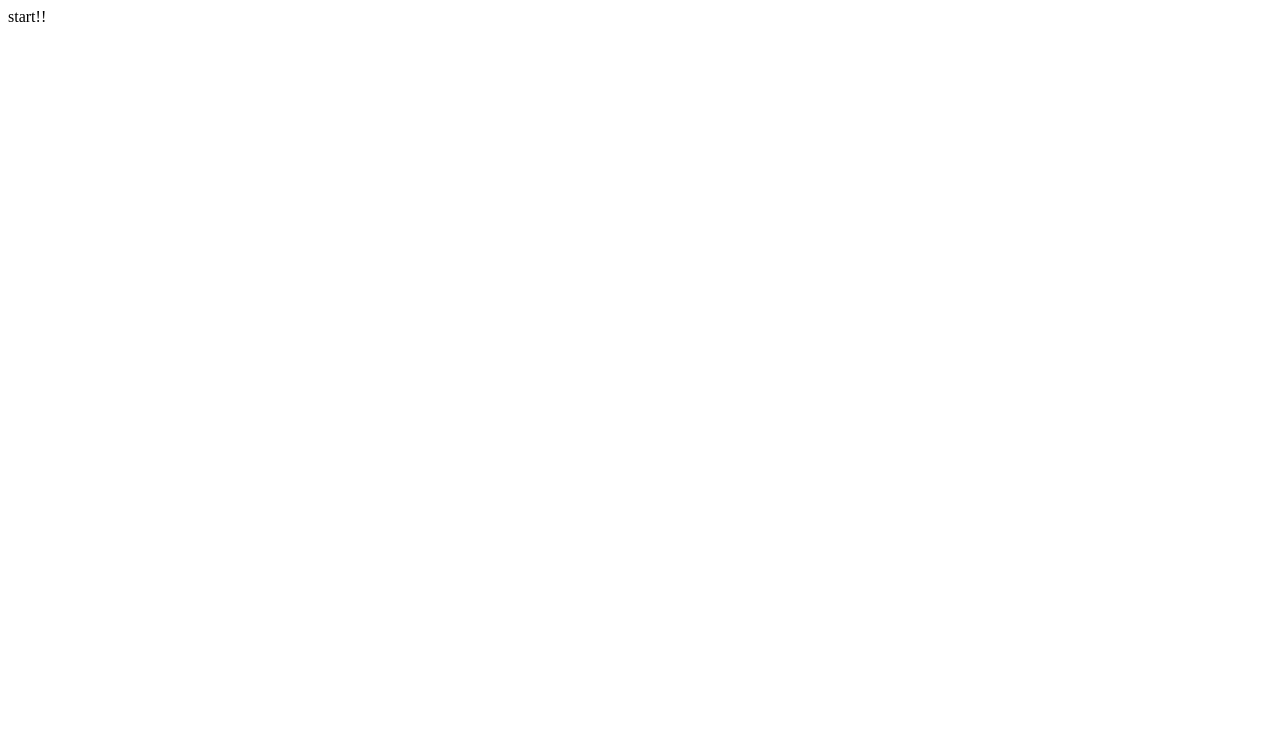
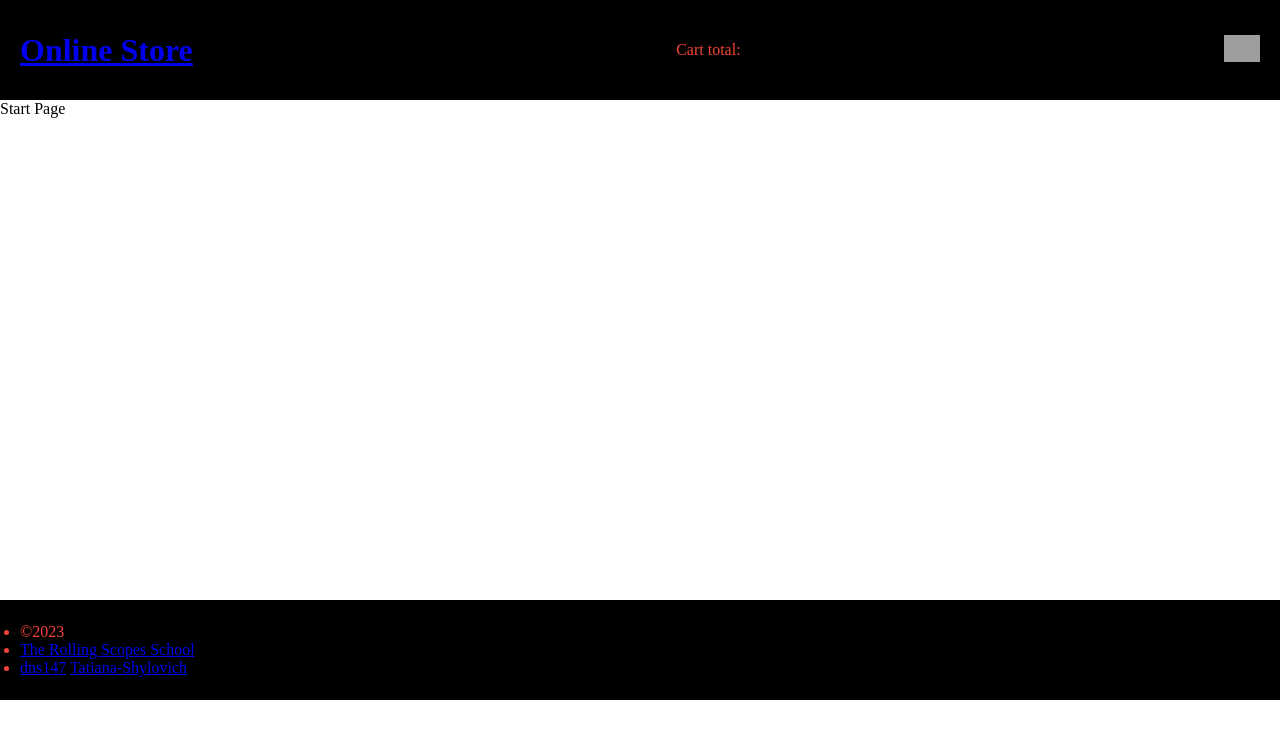
Before and after one commit to dns147/online-store, a website built with webpack: page src/index.html in a window 1280 px wide. Built offline with nearby package versions, Linux system fonts and the light colour scheme; grey boxes are pictures that could not be loaded.

Commit message:
init: add mvc-spa

```diff
--- /dev/null
+++ b/src/components/components.ts
@@ -0,0 +1,55 @@
+import '../global.css';
+
+export const Header = {
+  render: () => {
+    return `
+      <header class="container header">
+        <div class="logo-container">
+          <div class="logo"></div>
+          <h1 class="logo-name"><a href="#main" class="cart">Online Store</a></h1>
+        </div>
+
+        <div class="cart-total-container">
+          <p class="cart-total">Cart total: <span class="total-price"></span></p>
+        </div>
+
+        <div class="cart-container">
+          <a href="#cart" class="cart">
+            <img src="https://i.ibb.co/Ypg3JLJ/cart2.png" width="36" alt="image" class="cart-image">
+          </a>
+        </div>
+      </header>
+    `;
+  }
+};
+
+export const Content = {
+  render: () => {
+    return `
+      <main class="main">
+
+      </main>
+    `;
+  }
+};
+
+export const Footer = {
+  render: () => {
+    return `
+      <footer class="container footer">
+        <ul class="footer-list">
+          <li class="footer-item">
+            <span class="copy">©2023</span>
+          </li>
+          <li class="footer-item">
+            <a href="https://rs.school/" class="footer-link">The Rolling Scopes School</a>
+          </li>
+          <li class="footer-item">
+            <a href="https://github.com/dns147" class="footer-link">dns147</a>
+            <a href="https://github.com/Tatiana-Shylovich" class="footer-link">Tatiana-Shylovich</a>
+          </li>
+        </ul>
+      </footer>
+    `;
+  }
+};
--- /dev/null
+++ b/src/components/controller/AppController.ts
@@ -0,0 +1,21 @@
+import AppModel from "../model/AppModel";
+
+export default class AppController {
+  model: AppModel;
+  container: HTMLElement;
+
+  constructor(model: AppModel, container: HTMLElement) {
+    this.model = model;
+    this.container = container;
+
+    this.updateState = this.updateState.bind(this);
+
+    window.addEventListener('hashchange', this.updateState);
+    this.updateState();
+  }
+
+  updateState(): void {
+    const that = this;
+    that.model.updateState();
+  }
+}
--- /dev/null
+++ b/src/components/model/AppModel.ts
@@ -0,0 +1,14 @@
+import AppView from "../view/AppView";
+
+export default class AppModel {
+  view: AppView;
+
+  constructor(view: AppView) {
+    this.view = view;
+  }
+
+  updateState(): void {
+    const hashPageName: string = window.location.hash.slice(1);
+    this.view.renderContent(hashPageName);
+  }
+}
--- /dev/null
+++ b/src/components/view/AppView.ts
@@ -0,0 +1,28 @@
+import { Routes } from "../../utils/types";
+import StartPage from "./pages/StartPage";
+
+export default class AppView {
+  container: HTMLElement;
+  routes: Routes;
+  contentContainer: HTMLElement;
+
+  constructor(container: HTMLElement, routes: Routes) {
+    this.container = container;
+    this.routes = routes;
+
+    this.contentContainer = container.querySelector('.main') as HTMLElement;
+  }
+
+  renderContent(hashPageName: string) {
+    let routeName = 'default';
+
+    if (hashPageName.length > 0) {
+      routeName = hashPageName in this.routes ? hashPageName : 'error';
+    }
+
+    window.document.title = routeName;
+
+    const page: StartPage = new this.routes[routeName](this.container);
+    this.contentContainer.innerHTML = page.render();
+  }
+}
--- /dev/null
+++ b/src/components/view/pages/CartPage.ts
@@ -0,0 +1,13 @@
+export default class CartPage {
+  container: HTMLElement;
+
+  constructor(container: HTMLElement) {
+    this.container = container;
+  }
+
+  render() {
+    return `
+      <div class="main-container">Cart Page</div>
+    `;
+  }
+}
--- /dev/null
+++ b/src/components/view/pages/DescriptionPage.ts
@@ -0,0 +1,13 @@
+export default class DescriptionPage {
+  container: HTMLElement;
+
+  constructor(container: HTMLElement) {
+    this.container = container;
+  }
+
+  render() {
+    return `
+      <div class="main-container">Description Page</div>
+    `;
+  }
+}
--- /dev/null
+++ b/src/components/view/pages/ErrorPage.ts
@@ -0,0 +1,13 @@
+export default class ErrorPage {
+  container: HTMLElement;
+
+  constructor(container: HTMLElement) {
+    this.container = container;
+  }
+
+  render() {
+    return `
+      <div class="main-container">Error Page</div>
+    `;
+  }
+}
--- /dev/null
+++ b/src/components/view/pages/StartPage.ts
@@ -0,0 +1,15 @@
+import './styles/startpage.css';
+
+export default class StartPage {
+  container: HTMLElement;
+
+  constructor(container: HTMLElement) {
+    this.container = container;
+  }
+
+  render() {
+    return `
+      <div class="main-container">Start Page</div>
+    `;
+  }
+}
--- /dev/null
+++ b/src/components/view/pages/styles/startpage.css
@@ -0,0 +1,3 @@
+.main-container {
+  height: 500px;
+}
--- /dev/null
+++ b/src/global.css
@@ -0,0 +1,16 @@
+* {
+  box-sizing: border-box;
+  margin: 0;
+  padding: 0;
+  user-select: none;
+}
+
+.container {
+  height: 100px;
+  display: flex;
+  justify-content: space-between;
+  align-items: center;
+  background-color: #000000;
+  padding: 0 20px;
+  color: #f44336;
+}
--- a/src/index.html
+++ b/src/index.html
@@ -5,9 +5,10 @@
     <meta http-equiv="X-UA-Compatible" content="IE=edge">
     <meta name="viewport" content="width=device-width, initial-scale=1.0">
     <link href="https://use.fontawesome.com/releases/v5.15.0/css/all.css" rel="stylesheet">
+    <link rel="icon" href="https://i.ibb.co/Ypg3JLJ/cart2.png">
     <title>Online Store</title>
 </head>
 <body class="body">
-    <div>start!!</div>
+
 </body>
 </html>
--- a/src/index.ts
+++ b/src/index.ts
@@ -1 +1,53 @@
-console.log('Start task');
+import { Content, Footer, Header } from "./components/components";
+import AppController from "./components/controller/AppController";
+import AppModel from "./components/model/AppModel";
+import AppView from "./components/view/AppView";
+import CartPage from "./components/view/pages/CartPage";
+import DescriptionPage from "./components/view/pages/DescriptionPage";
+import ErrorPage from "./components/view/pages/ErrorPage";
+import StartPage from "./components/view/pages/StartPage";
+import { Components, ISpa, Routes } from "./utils/types";
+
+const components: Components = {
+  header: Header,
+  content: Content,
+  footer: Footer,
+};
+
+const routes: Routes = {
+  default: StartPage,
+  main: StartPage,
+  cart: CartPage,
+  description: DescriptionPage,
+  error: ErrorPage,
+};
+
+const mySPA = {
+  init(initObject: ISpa) {
+    let { container, routes, components } = initObject;
+
+    this.renderComponents(container, components);
+
+    const mainContainer = document.querySelector(container) as HTMLElement;
+    const view = new AppView(mainContainer, routes);
+    const model = new AppModel(view);
+    const controller = new AppController(model, mainContainer);
+  },
+
+  renderComponents(container: string, components: Components) {
+    const root = document.querySelector(container) as HTMLElement;
+    const componentsList = Object.keys(components);
+
+    for (let item of componentsList) {
+      root.innerHTML += components[item].render();
+    }
+  }
+};
+
+document.addEventListener('DOMContentLoaded', () => {
+  mySPA.init({
+    container: '.body',
+    routes: routes,
+    components: components
+  });
+});
--- /dev/null
+++ b/src/utils/types.ts
@@ -0,0 +1,12 @@
+import { Header } from "../components/components";
+import StartPage from "../components/view/pages/StartPage";
+
+export type Routes = { [key: string]: typeof StartPage };
+export type Components = { [key: string]: typeof Header };
+export type InitSpa = { [key: string]: typeof Header };
+
+export interface ISpa {
+    container: string;
+    routes: Routes;
+    components: Components;
+}
```
